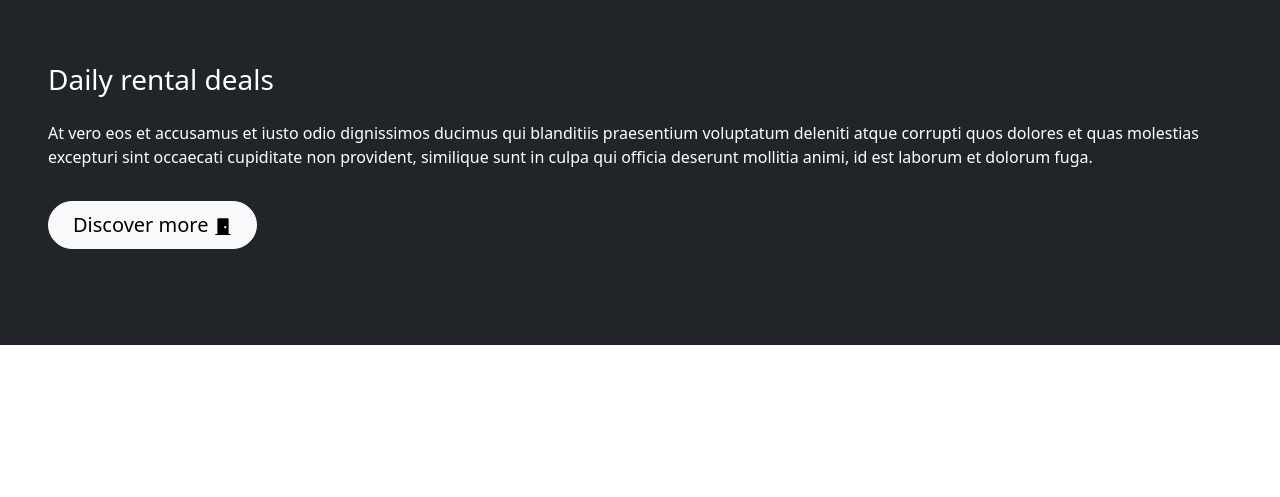
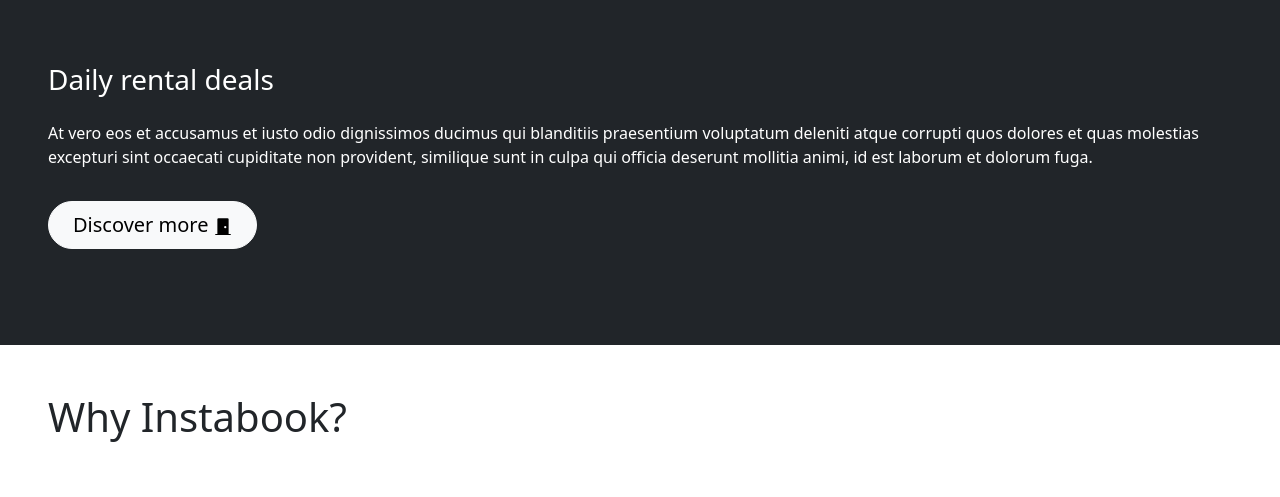
Before and after one commit to priscy-d/instabook, a Flask app: page / in a window 1280 px wide. Shown: the part 3136-3633 px from the top of the page. Before the commit the page ends 3481 px from the top, so only its background shows below. Run offline with Flask 3, Linux system fonts and the light colour scheme.

Commit message:
updates added

```diff
--- a/app/templates/landing.html
+++ b/app/templates/landing.html
@@ -218,7 +218,9 @@
             </svg>
         </button>
     </div>
-    <div></div>
+    <div class="p-5 ">
+        <h1>Why Instabook?</h1>
+    </div>
 </div>
 
 {% endblock %}
```
